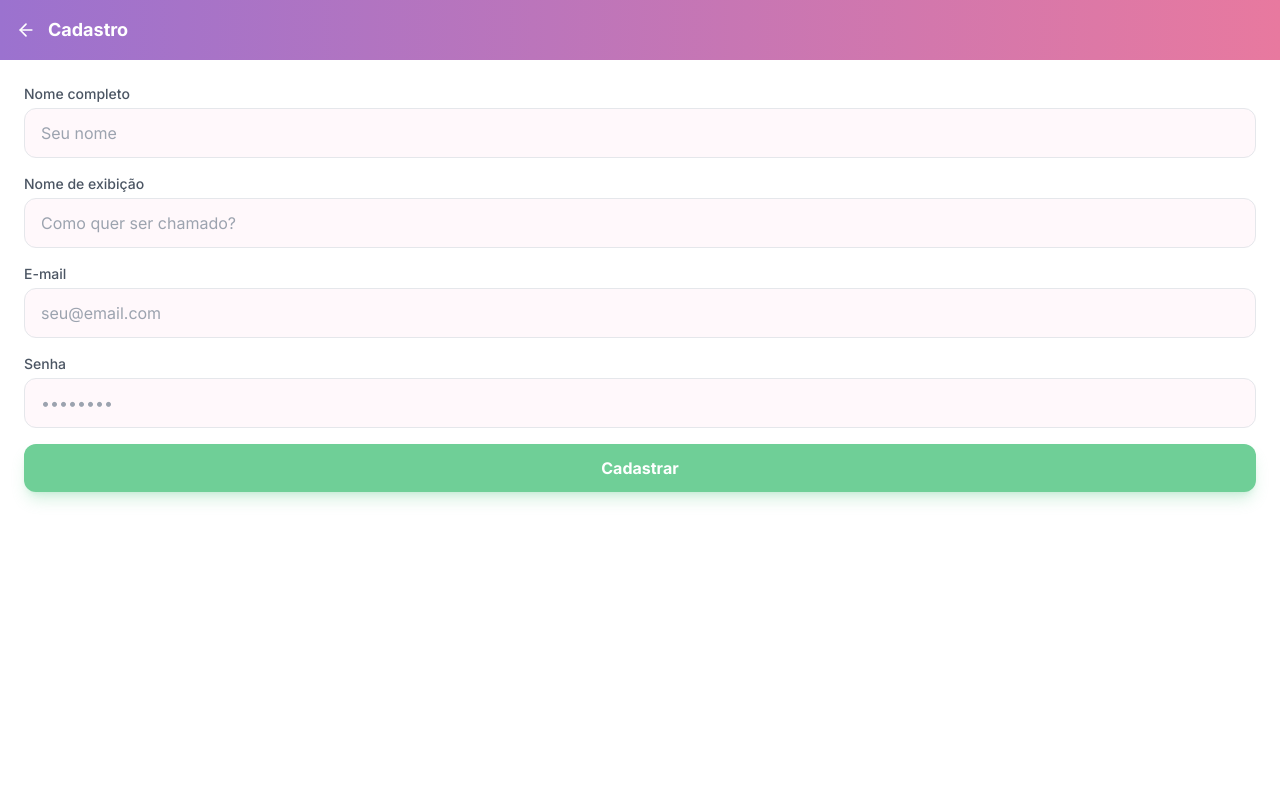
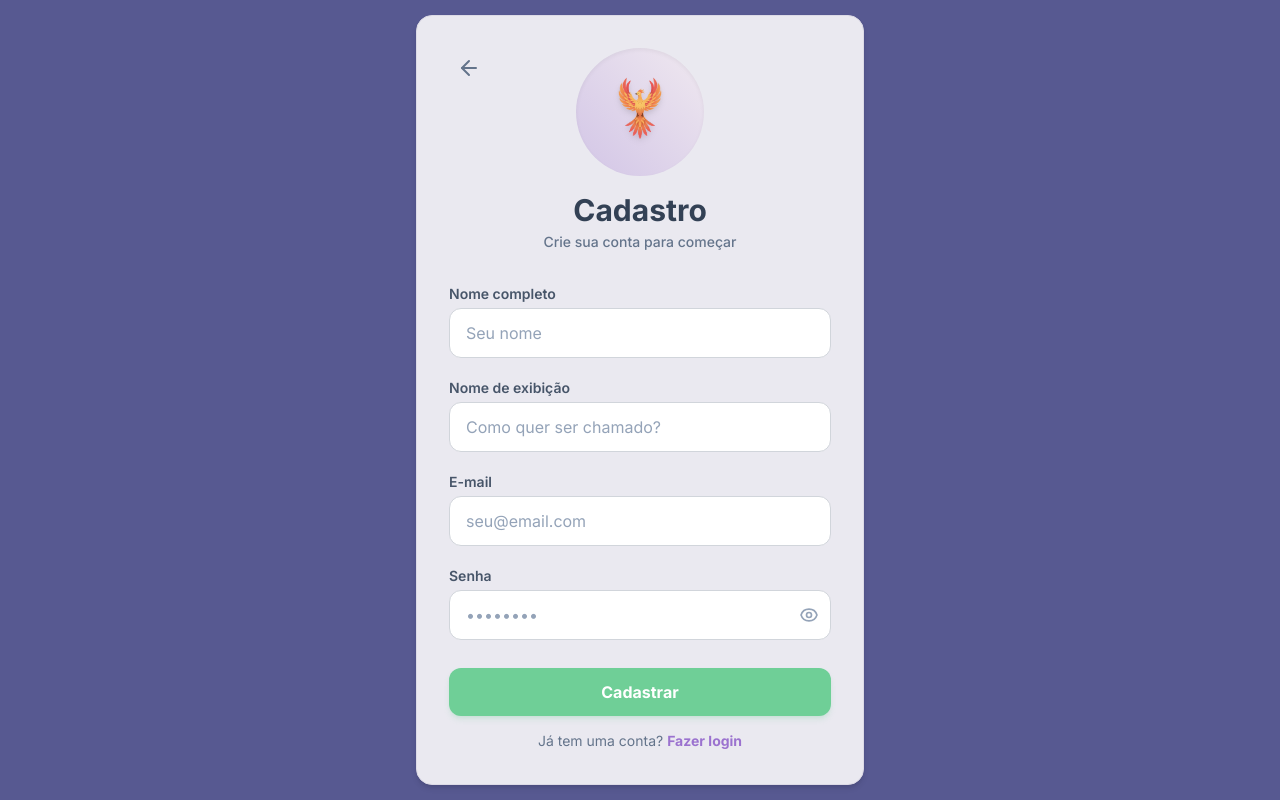
Before and after one commit to pedrobellezia/fenix-web, a Nuxt app: page /register in a window 1280 px wide. Built offline with nearby package versions, Linux system fonts and the light colour scheme.

Commit message:
refactor(auth): revamp register page UI

```diff
--- a/app/pages/register.vue
+++ b/app/pages/register.vue
@@ -8,6 +8,7 @@ const displayName = ref('')
 const email = ref('')
 const password = ref('')
 const errorMsg = ref('')
+const mostrarSenha = ref(false)
 
 const config = useRuntimeConfig()
 
@@ -41,84 +42,183 @@ const handleRegister = async () => {
 </script>
 
 <template>
-  <div id="screen-register" class="screen flex-col h-full active">
-    <header
-      class="bg-gradient-to-r from-lilac to-rose-dark p-4 flex items-center gap-3"
+  <div
+    id="screen-register"
+    class="flex min-h-screen flex-col items-center justify-center bg-[#575991] px-4 font-sans"
   >
+    <div
+      class="w-full max-w-md rounded-2xl bg-[#EAE9F0] p-8 shadow-md border border-[#DCDAE6]"
+    >
+      <div class="mb-8 flex flex-col items-center justify-center relative">
         <button
-        class="text-white flex items-center"
+          class="absolute left-0 top-0 p-2 text-slate-500 hover:text-lilac transition-colors"
           @click="navigateTo('/login')"
         >
-        <ArrowLeft class="w-5 h-5" />
+          <ArrowLeft class="h-6 w-6" />
         </button>
-      <h2 class="text-white font-bold text-lg">Cadastro</h2>
-    </header>
-    <div class="flex-1 overflow-auto p-6 space-y-4">
+
+        <div
+          class="mb-4 flex h-32 w-32 items-center justify-center rounded-full bg-gradient-to-tr from-lilac/30 to-rose-light/30 shadow-inner"
+        >
+          <!-- Logo da Fênix -->
+          <img
+            src="~/assets/images/logo-fenix.png"
+            alt="Logo Fênix"
+            class="h-24 w-24 object-contain drop-shadow-md"
+          />
+        </div>
+
+        <h1 class="mb-1 text-3xl font-bold text-slate-700">
+          Cadastro
+        </h1>
+        <p class="text-center text-sm font-medium text-slate-500">
+          Crie sua conta para começar
+        </p>
+      </div>
+
+      <!-- Formulário -->
+      <div class="space-y-5">
+        <!-- Nome -->
         <div>
           <label
             for="reg-name"
-          class="text-sm font-medium text-gray-600 block mb-1"
-          >Nome completo</label
+            class="mb-1 block text-sm font-semibold text-slate-600"
           >
+            Nome completo
+          </label>
           <input
             id="reg-name"
             v-model="name"
             type="text"
             placeholder="Seu nome"
-          class="w-full px-4 py-3 rounded-xl border border-rose/40 focus:outline-none focus:ring-2 focus:ring-lilac/50 bg-rose-light/30"
+            class="w-full rounded-xl border border-gray-300 bg-white px-4 py-3 text-slate-700 placeholder-slate-400 focus:outline-none focus:ring-2 focus:ring-lilac/50 transition-all"
           />
         </div>
+
+        <!-- Nome de exibição -->
         <div>
           <label
             for="reg-display-name"
-          class="text-sm font-medium text-gray-600 block mb-1"
-          >Nome de exibição</label
+            class="mb-1 block text-sm font-semibold text-slate-600"
           >
+            Nome de exibição
+          </label>
           <input
             id="reg-display-name"
             v-model="displayName"
             type="text"
             placeholder="Como quer ser chamado?"
-          class="w-full px-4 py-3 rounded-xl border border-rose/40 focus:outline-none focus:ring-2 focus:ring-lilac/50 bg-rose-light/30"
+            class="w-full rounded-xl border border-gray-300 bg-white px-4 py-3 text-slate-700 placeholder-slate-400 focus:outline-none focus:ring-2 focus:ring-lilac/50 transition-all"
           />
         </div>
+
+        <!-- E-mail -->
         <div>
           <label
             for="reg-email"
-          class="text-sm font-medium text-gray-600 block mb-1"
-          >E-mail</label
+            class="mb-1 block text-sm font-semibold text-slate-600"
           >
+            E-mail
+          </label>
           <input
             id="reg-email"
             v-model="email"
             type="email"
             placeholder="seu@email.com"
-          class="w-full px-4 py-3 rounded-xl border border-rose/40 focus:outline-none focus:ring-2 focus:ring-lilac/50 bg-rose-light/30"
+            class="w-full rounded-xl border border-gray-300 bg-white px-4 py-3 text-slate-700 placeholder-slate-400 focus:outline-none focus:ring-2 focus:ring-lilac/50 transition-all"
           />
         </div>
+
+        <!-- Senha -->
         <div>
           <label
             for="reg-pass"
-          class="text-sm font-medium text-gray-600 block mb-1"
-          >Senha</label
+            class="mb-1 block text-sm font-semibold text-slate-600"
           >
+            Senha
+          </label>
+          <div class="relative">
             <input
               id="reg-pass"
               v-model="password"
-          type="password"
+              :type="mostrarSenha ? 'text' : 'password'"
               placeholder="••••••••"
-          class="w-full px-4 py-3 rounded-xl border border-rose/40 focus:outline-none focus:ring-2 focus:ring-lilac/50 bg-rose-light/30"
+              class="w-full rounded-xl border border-gray-300 bg-white px-4 py-3 text-slate-700 placeholder-slate-400 focus:outline-none focus:ring-2 focus:ring-lilac/50 transition-all [&::-ms-reveal]:hidden [&::-ms-clear]:hidden"
             />
+            <!-- Botão do Olhinho Customizado -->
+            <button
+              type="button"
+              @click="mostrarSenha = !mostrarSenha"
+              class="absolute inset-y-0 right-0 flex items-center pr-3 text-slate-400 hover:text-lilac transition-colors"
+            >
+              <svg
+                v-if="!mostrarSenha"
+                xmlns="http://www.w3.org/2000/svg"
+                class="h-5 w-5"
+                fill="none"
+                viewBox="0 0 24 24"
+                stroke="currentColor"
+              >
+                <path
+                  stroke-linecap="round"
+                  stroke-linejoin="round"
+                  stroke-width="2"
+                  d="M15 12a3 3 0 11-6 0 3 3 0 016 0z"
+                />
+                <path
+                  stroke-linecap="round"
+                  stroke-linejoin="round"
+                  stroke-width="2"
+                  d="M2.458 12C3.732 7.943 7.523 5 12 5c4.478 0 8.268 2.943 9.542 7-1.274 4.057-5.064 7-9.542 7-4.477 0-8.268-2.943-9.542-7z"
+                />
+              </svg>
+              <svg
+                v-else
+                xmlns="http://www.w3.org/2000/svg"
+                class="h-5 w-5"
+                fill="none"
+                viewBox="0 0 24 24"
+                stroke="currentColor"
+              >
+                <path
+                  stroke-linecap="round"
+                  stroke-linejoin="round"
+                  stroke-width="2"
+                  d="M13.875 18.825A10.05 10.05 0 0112 19c-4.478 0-8.268-2.943-9.543-7a9.97 9.97 0 011.563-3.029m5.858.908a3 3 0 114.243 4.243M9.878 9.878l4.242 4.242M9.88 9.88l-3.29-3.29m7.532 7.532l3.29 3.29M3 3l3.59 3.59m0 0A9.953 9.953 0 0112 5c4.478 0 8.268 2.943 9.543 7a10.025 10.025 0 01-4.132 5.411m0 0L21 21"
+                />
+              </svg>
+            </button>
           </div>
-      <p v-if="errorMsg" class="text-sm text-red-500 font-medium text-center">
+        </div>
+
+        <div
+          v-if="errorMsg"
+          class="rounded-lg border-l-4 border-red-500 bg-red-50 p-3 text-sm font-medium text-red-700"
+        >
           {{ errorMsg }}
-      </p>
+        </div>
+
+        <div class="pt-2">
           <button
-        class="w-full py-3 bg-mint text-white font-bold rounded-xl hover:bg-mint-dark transition-all shadow-lg shadow-mint/30"
+            class="mb-3 w-full rounded-xl bg-mint py-3 font-bold text-white shadow-md shadow-mint/20 transition-all hover:bg-mint-dark hover:-translate-y-0.5"
             @click="handleRegister"
           >
             Cadastrar
           </button>
+
+          <div class="text-center">
+            <span class="text-sm text-slate-500"
+              >Já tem uma conta?
+            </span>
+            <button
+              class="text-sm font-bold text-lilac hover:underline"
+              @click="navigateTo('/login')"
+            >
+              Fazer login
+            </button>
+          </div>
+        </div>
+      </div>
     </div>
   </div>
 </template>
```
Lines whose indentation alone changed are shown as unchanged.
